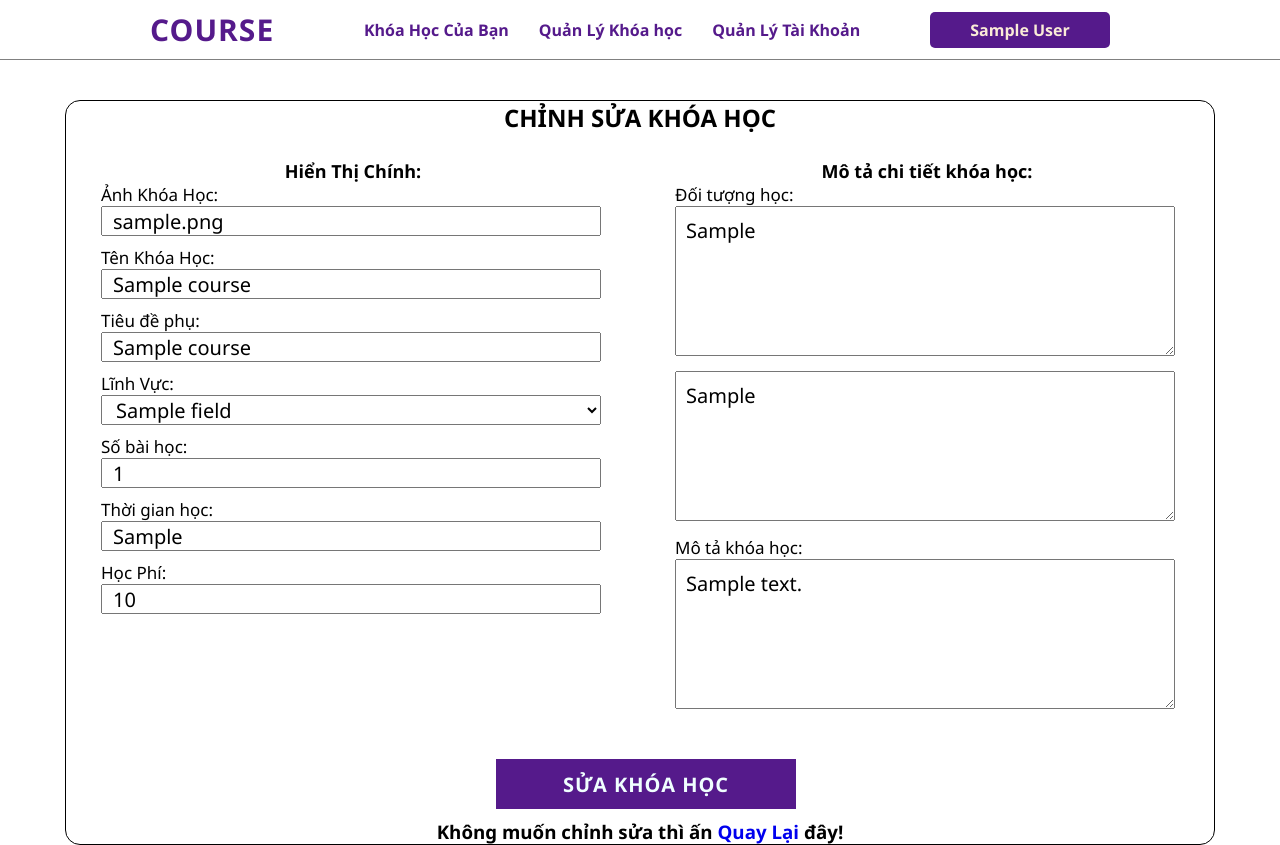
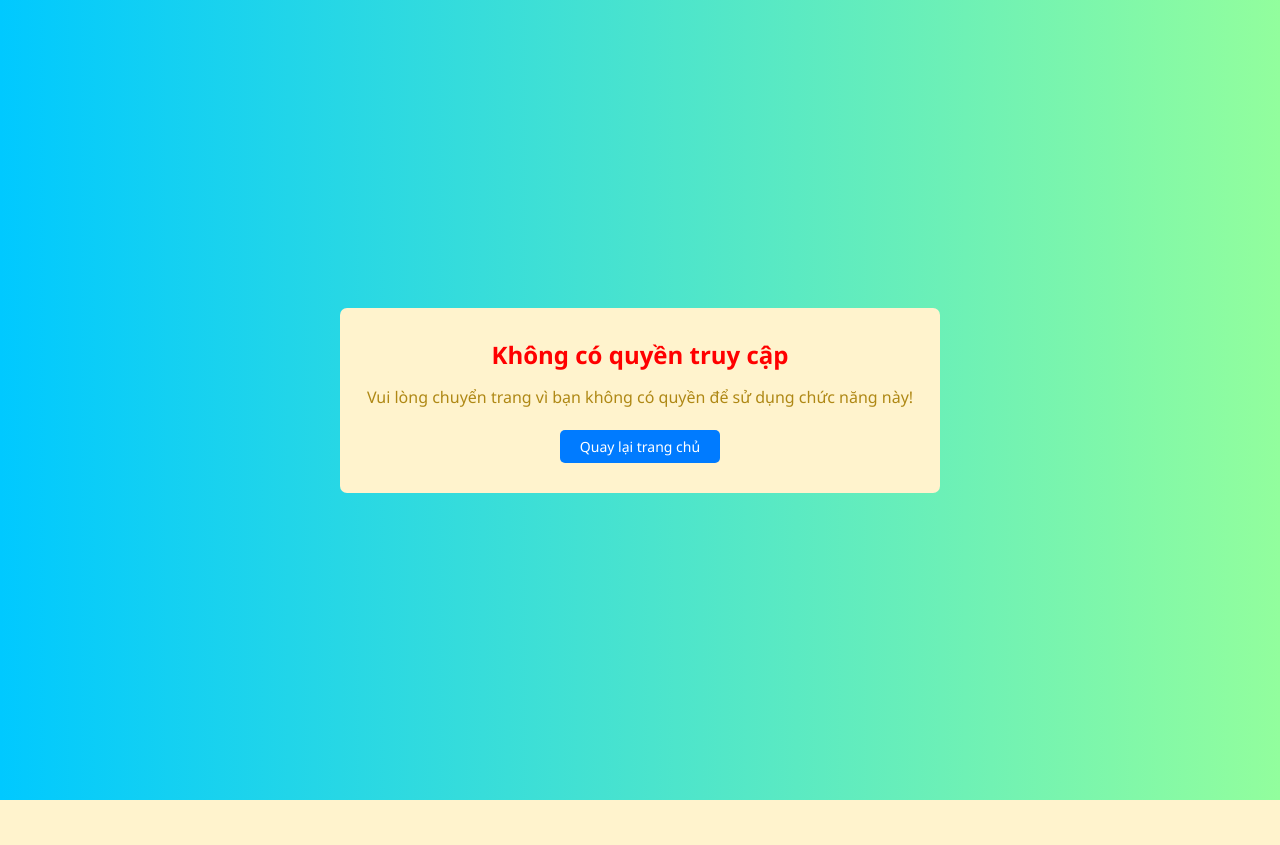
Before and after one commit to TrinhQuang264/PTUD-Web-A, a PHP site: page /courses/change-courses.php?course_id=1 in a window 1280 px wide. After the commit the page ends 800 px from the top, so only its background shows below. Run offline with PHP 8.4, Linux system fonts and the light colour scheme; the visitor is signed in with stand-in values (Sample User, id 1); tables that the repository leaves empty or names only in its code hold one stand-in row (values such as "Sample post").

Commit message:
complete

```diff
--- a/account_manage/change_info_account.php
+++ b/account_manage/change_info_account.php
@@ -10,9 +10,10 @@
 </head>
 
 <body>
+
     <?php
     session_start();
-    if ($_SESSION['email'] && $_SESSION['role_id'] === 'admin') {
+    if (isset($_SESSION['email']) && $_SESSION['role_id'] === 'admin') {
     ?>
         <header class="header">
             <!-- Logo -->
--- a/courses/change-courses.php
+++ b/courses/change-courses.php
@@ -10,6 +10,20 @@
 </head>
 
 <body>
+    <?php
+    if (!isset($_SESSION['email']) || $_SESSION['role_id'] != 'admin') {
+    ?>
+        <div class="card--nou">
+            <div class="nou-no-admin">
+                <h2 id=>Không có quyền truy cập</h2>
+                <p style="color:rgb(175,  136, 21)">Vui lòng chuyển trang vì bạn không có quyền để sử dụng chức năng này!</p></br>
+                <button class="back-to-login-button"><a href="../index.php">Quay lại trang chủ</a></button>
+            </div>
+        </div>
+
+    <?php }
+    if (isset($_SESSION['email']) && $_SESSION['role_id'] == "admin") {
+    ?>
         <header class="header">
             <!-- Logo -->
             <div class="logo">
@@ -26,8 +40,8 @@
                     <li>
                         <span>Khóa Học Của Bạn</span>
                         <ul class="submenu">
-                        <li><a href="./enroll/table-enrolls.php">Danh Sách</a></li>
-                        <li><a href="./enroll/find-enroll.php">Tìm Kiếm</a></li>
+                            <li><a href="../enroll/table-enrolls.php">Danh Sách</a></li>
+                            <li><a href="../enroll/find-enroll.php">Tìm Kiếm</a></li>
                         </ul>
                     </li>
                     <?php if (isset($_SESSION['email']) && $_SESSION['role_id'] == "admin") { ?>
@@ -163,6 +177,7 @@
 
 </html>
 <?php
+    }
     if (
         isset($_POST["course_id"]) && isset($_POST["course_img"]) && isset($_POST["course_name"]) && isset($_POST["field_id"]) && isset($_POST["lesson_count"])  && isset($_POST["duration"])
         && isset($_POST["target_learn"]) && isset($_POST["benefit"]) && isset($_POST["description"]) && isset($_POST["fee"])
--- a/courses/find-courses.php
+++ b/courses/find-courses.php
@@ -12,7 +12,7 @@
 <body>
     <?php
     session_start();
-    if (isset($_SESSION['email']) && $_SESSION['role_id'] != 'admin') {
+    if (!isset($_SESSION['email']) || $_SESSION['role_id'] != 'admin') {
     ?>
         <div class="card--nou">
             <div class="nou-no-admin">
--- a/courses/table-courses.php
+++ b/courses/table-courses.php
@@ -12,7 +12,7 @@
 <body>
     <?php
     session_start();
-    if (isset($_SESSION['email']) && $_SESSION['role_id'] != 'admin') {
+    if (!isset($_SESSION['email']) || $_SESSION['role_id'] != 'admin') {
     ?>
         <div class="card--nou">
             <div class="nou-no-admin">
@@ -41,8 +41,8 @@
                     <li>
                         <span>Khóa Học Của Bạn</span>
                         <ul class="submenu">
-                            <li><a href="./enroll/table-enrolls.php">Danh Sách</a></li>
-                            <li><a href="./enroll/find-enroll.php">Tìm Kiếm</a></li>
+                            <li><a href="../enroll/table-enrolls.php">Danh Sách</a></li>
+                            <li><a href="../enroll/find-enroll.php">Tìm Kiếm</a></li>
                         </ul>
                     </li>
                     <?php if (isset($_SESSION['email']) && $_SESSION['role_id'] == "admin") { ?>
--- a/css/header.css
+++ b/css/header.css
@@ -190,3 +190,52 @@
 .dropdown:hover .dropdown__list {
   display: block;
 }
+.card--nou {
+  display: flex;
+  justify-content: center;
+  align-items: center;
+  min-height: 100vh;
+  box-sizing: border-box;
+  background: linear-gradient(90deg, #00c9ff 0%, #92fe9d 100%);
+}
+
+.nou-no-admin {
+  text-align: center;
+  background-color: rgb(255, 243, 205);
+  max-width: 600px;
+  width: 90%;
+  border-radius: 7px;
+}
+
+.nou-no-admin h2 {
+  margin-top: 30px;
+  margin-bottom: 15px;
+  color: RED;
+}
+
+.nou-no-admin p {
+  margin-bottom: 0px;
+}
+
+.back-to-login-button {
+  margin-top: 0px;
+  margin-bottom: 30px;
+  padding-top: 7px;
+  padding-bottom: 7px;
+  padding-left: 20px;
+  padding-right: 20px;
+  font-size: 14px;
+  font-weight: 500;
+  background-color: rgb(0, 123, 255);
+  border: none;
+  border-radius: 5px;
+}
+
+.back-to-login-button:hover {
+  background-color: #0056b3;
+}
+
+.back-to-login-button a {
+  color: white;
+  text-decoration: none;
+}
--- a/enroll/find-enroll.php
+++ b/enroll/find-enroll.php
@@ -26,8 +26,8 @@
                 <li>
                     <span>Khóa Học Của Bạn</span>
                     <ul class="submenu">
-                        <li><a href="../enroll/table-enrolls.php">Danh Sách</a></li>
-                        <li><a href="../enroll/find-enroll.php">Tìm Kiếm</a></li>
+                        <li><a href="table-enrolls.php">Danh Sách</a></li>
+                        <li><a href="find-enroll.php">Tìm Kiếm</a></li>
                     </ul>
                 </li>
                 <?php if (isset($_SESSION['email']) && $_SESSION['role_id'] == "admin") { ?>
--- a/enroll/table-enrolls.php
+++ b/enroll/table-enrolls.php
@@ -26,8 +26,8 @@
                 <li>
                     <span>Khóa Học Của Bạn</span>
                     <ul class="submenu">
-                        <li><a href="../enroll/table-enrolls.php">Danh Sách</a></li>
-                        <li><a href="../enroll/find-enroll.php">Tìm Kiếm</a></li>
+                        <li><a href="table-enrolls.php">Danh Sách</a></li>
+                        <li><a href="find-enroll.php">Tìm Kiếm</a></li>
                     </ul>
                 </li>
                 <?php if (isset($_SESSION['email']) && $_SESSION['role_id'] == "admin") { ?>
```
Also changed, not shown: account_info.php (+12 -0 lines), account_manage/account_manager.php (+19 -1 lines), courses/delete-courses.php (+21 -6 lines), courses/input-courses.php (+16 -3 lines), enroll/change-enroll.php (+4 -3 lines), fields/change_fields.php (+15 -1 lines), fields/input-fields.php (+14 -2 lines), fields/table_fields.php (+13 -1 lines). Lines whose indentation alone changed are shown as unchanged.
